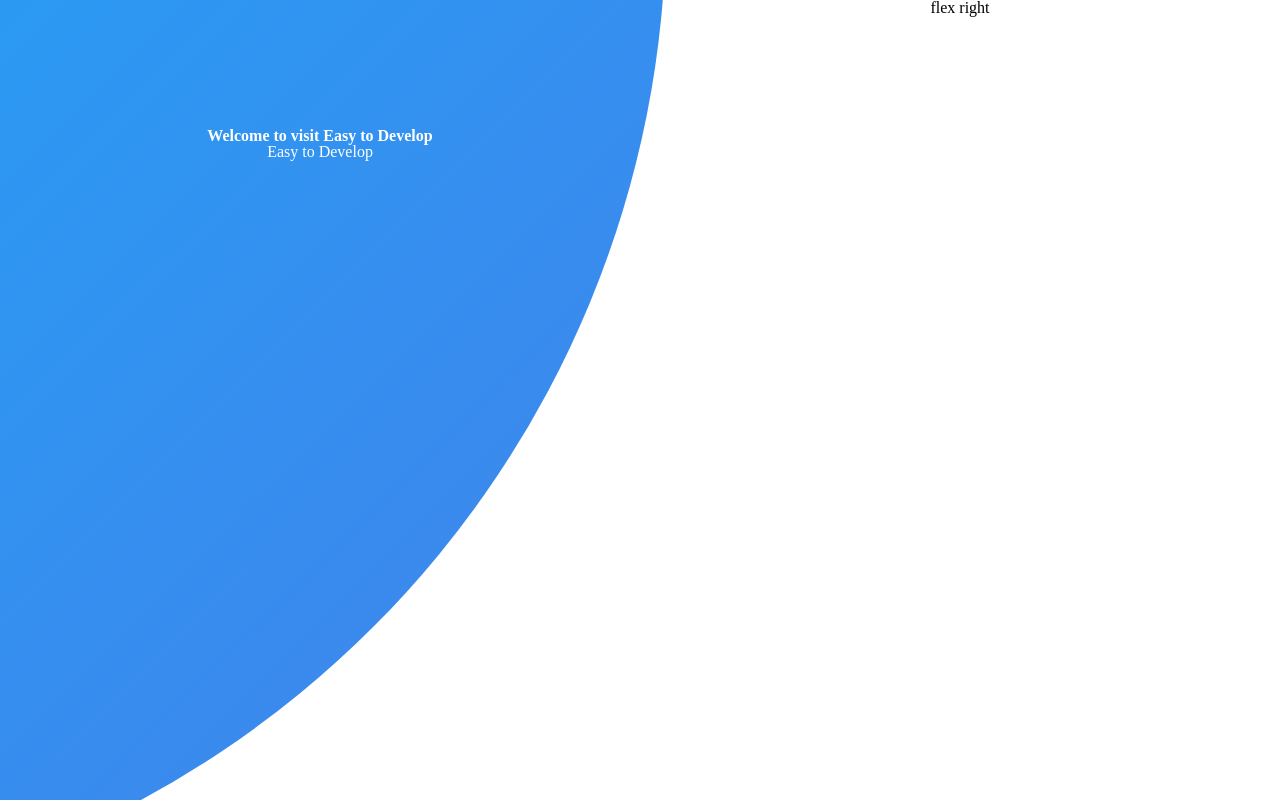
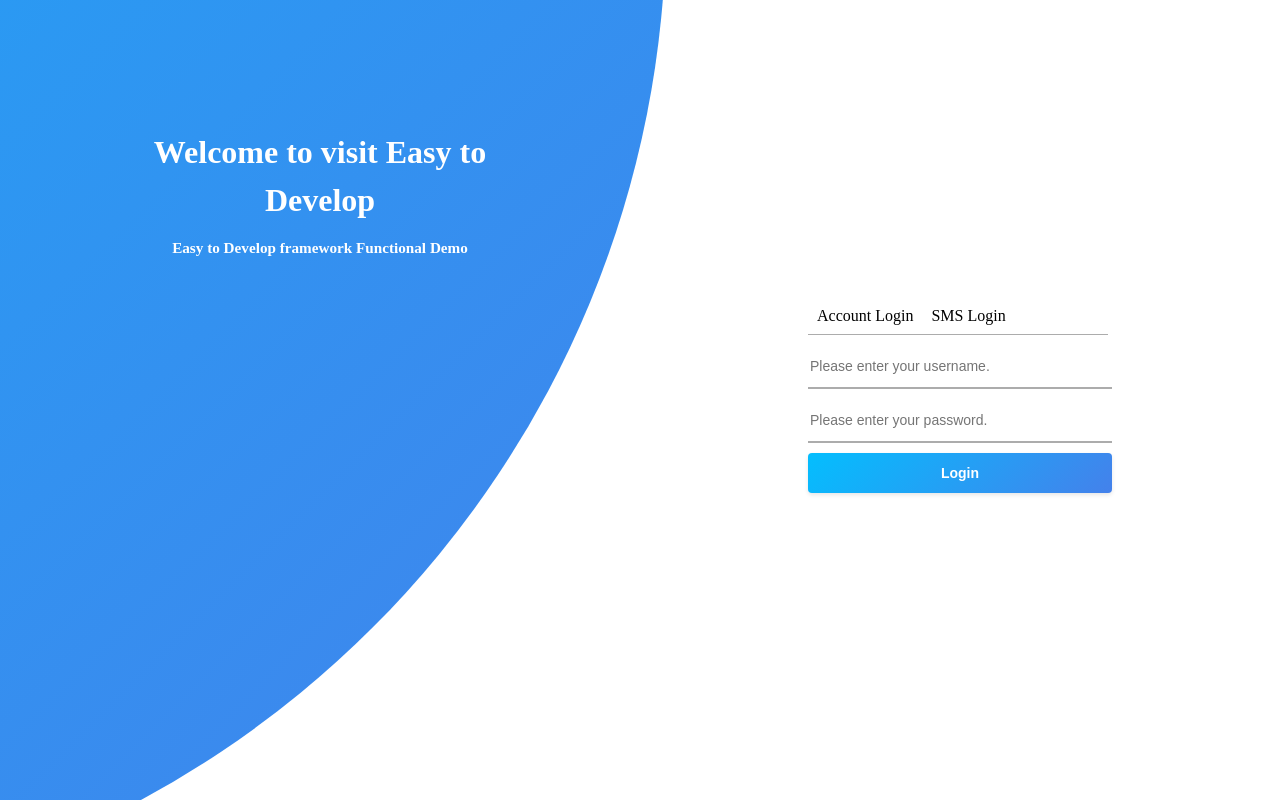
Before and after one commit to niuchang3/etd-admin-ui, a Vue app: page /login in a window 1280 px wide. Built offline with nearby package versions, Linux system fonts and the light colour scheme; what vue-cookies would draw is missing.

Commit message:
增加登录页面

```diff
--- a/package.json
+++ b/package.json
@@ -16,6 +16,7 @@
   },
   "devDependencies": {
     "@vitejs/plugin-vue": "^4.5.2",
+    "sass": "^1.70.0",
     "typescript": "^5.2.2",
     "vite": "^5.0.8",
     "vue-tsc": "^1.8.25"
--- a/src/views/login/Login.vue
+++ b/src/views/login/Login.vue
@@ -5,10 +5,23 @@
             <div class="panel panel-left">
                 <div class="panel-left-content">
                     <h3>Welcome to visit Easy to Develop</h3>
-                    <p>Easy to Develop </p>
+                    <p>Easy to Develop framework Functional Demo</p>
                 </div>
             </div>
-            <div class="panel panel-right">flex right</div>
+            <div class="panel panel-right">
+
+                <!-- <form> -->
+                <div class="panel-right-form">
+                    <div class="panel-right-tabs">
+                        <span>Account Login</span>
+                        <span>SMS Login</span>
+                    </div>
+                    <input type="text" name="username" placeholder="Please enter your username.">
+                    <input type="password" name="username" placeholder="Please enter your password.">
+                    <button>Login</button>
+                </div>
+                <!-- </form> -->
+            </div>
         </div>
     </div>
 </template>
@@ -16,15 +29,16 @@
 <script setup lang="ts">
 </script>
 
-<style scoped>
-.container{
+<style scoped lang="scss">
+.container {
     position: relative;
     width: 100%;
     min-height: 100vh;
     background-color: #fff;
     overflow: hidden;
 }
-.container:before{
+
+.container:before {
     content: '';
     position: absolute;
     width: 2000px;
@@ -33,24 +47,110 @@
     right: 48%;
     border-radius: 50%;
     transform: translateY(-50%);
-    background-image: linear-gradient(-45deg,#4481eb 0,#04befe 100%);;
+    background-image: linear-gradient(-45deg, #4481eb 0, #04befe 100%);
+    ;
 }
-.panels-container{
+
+.panels-container {
     position: absolute;
     width: 100%;
     height: 100%;
     display: grid;
-    grid-template-columns: repeat(2,1fr)
+    grid-template-columns: repeat(2, 1fr)
 }
-.panel{
+
+.panel {
     display: flex;
     flex-direction: column;
     justify-content: flex-start;
     text-align: center;
 }
-.panel-left{
+
+.panel-left {
     padding: 20% 20% 20% 20%;
     color: #fff;
-    line-height: 1rem;
+    line-height: 3rem;
 }
-</style>
+
+.panel-left h3 {
+    font-size: 2rem
+}
+
+.panel-left p {
+    font-size: 0.95rem;
+    font-weight: 600;
+}
+
+.panel-right {
+    justify-items: center;
+    align-items: center;
+    // padding-top: 240px;
+    align-self: center;
+
+}
+
+.panel-right h3 {
+    font-size: 2rem;
+}
+
+.panel-right-form {
+    text-align: left;
+    display: grid;
+    grid-template-columns: 1fr;
+    row-gap: 10px;
+}
+
+.panel-right-tabs {
+    border-bottom: 1.5px #acacac solid;
+    padding-bottom: 10px;
+    width: 300px;
+}
+
+.panel-right-tabs span {
+    padding: 9px;
+}
+.panel-right-tabs span:hover {
+    border-bottom: 2px solid;
+    border-image:linear-gradient(-45deg, #4481eb 0, #04befe 100%) 1;
+}
+
+
+.panel-right-form input {
+    width: 300px;
+    height: 40px;
+    border: none;
+    outline: none;
+    background-color: white;
+    border-bottom: 2px #acacac solid;
+    font-size: 14px;
+}
+
+.panel-right-form input:hover{
+    border-bottom: 2px solid;
+    border-image:linear-gradient(-45deg, #4481eb 0, #04befe 100%) 1;
+}
+
+
+.panel-right-form input:-webkit-autofill {
+    background: transparent;
+    transition: background-color 50000s ease-in-out 0s;
+    -webkit-text-fill-color: unset;
+}
+
+.panel-right-form button {
+    padding: 0px;
+    width: 304px;
+    height: 40px;
+    border: none;
+    border-radius: 4px;
+    cursor: pointer;
+    background-image: linear-gradient(-45deg, #4481eb 0, #04befe 100%);
+    color: white;
+    font-weight: bolder;
+    font-size: 14px;
+    box-shadow: 0 2px 4px rgba(0, 0, 0, 0.1);
+}
+
+.panel-right-form button:hover {
+    box-shadow: 0 4px 8px rgba(0, 0, 0, 0.2);
+}</style>
```
Also changed, not shown: 1 other file (tests, documents, lock files or other folders).
